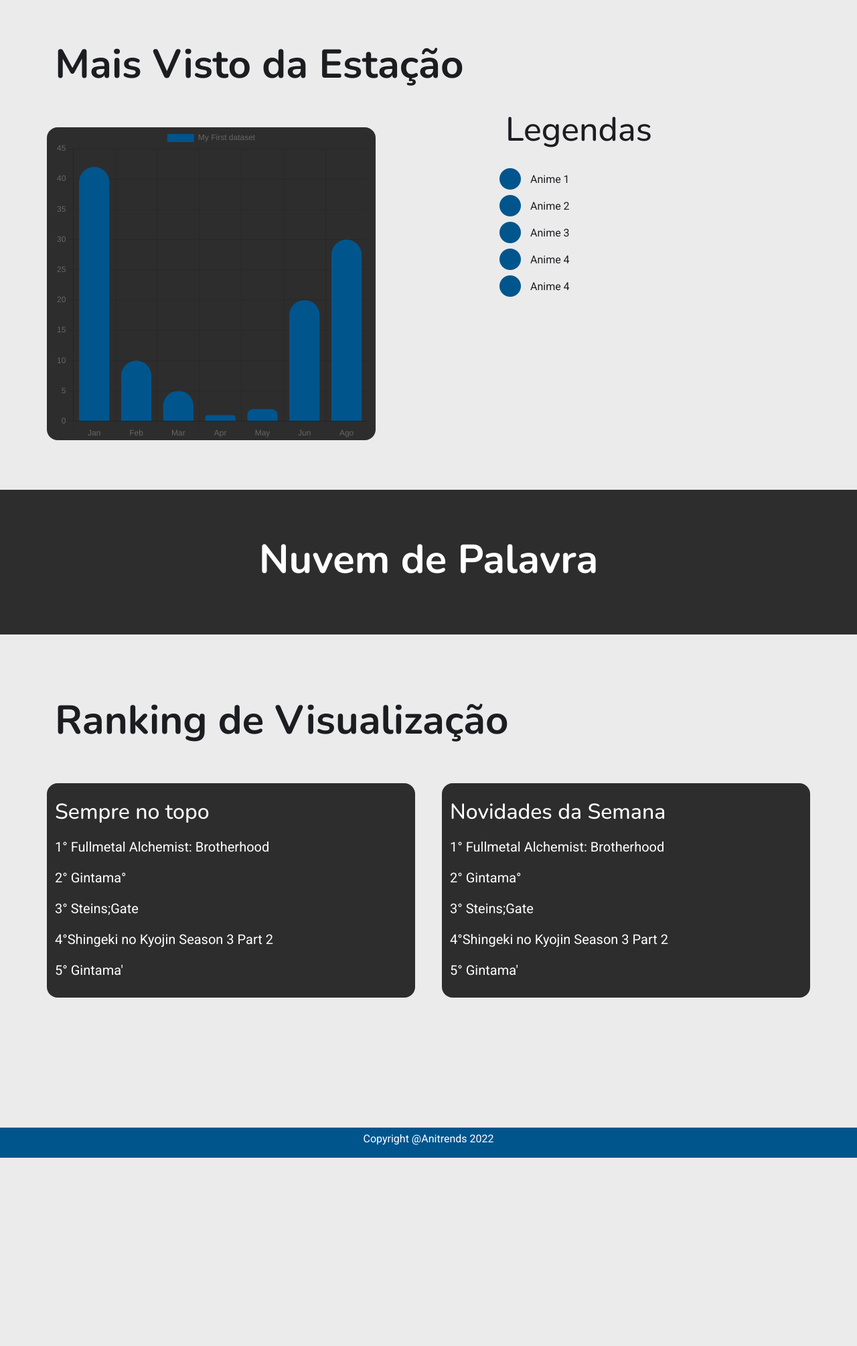
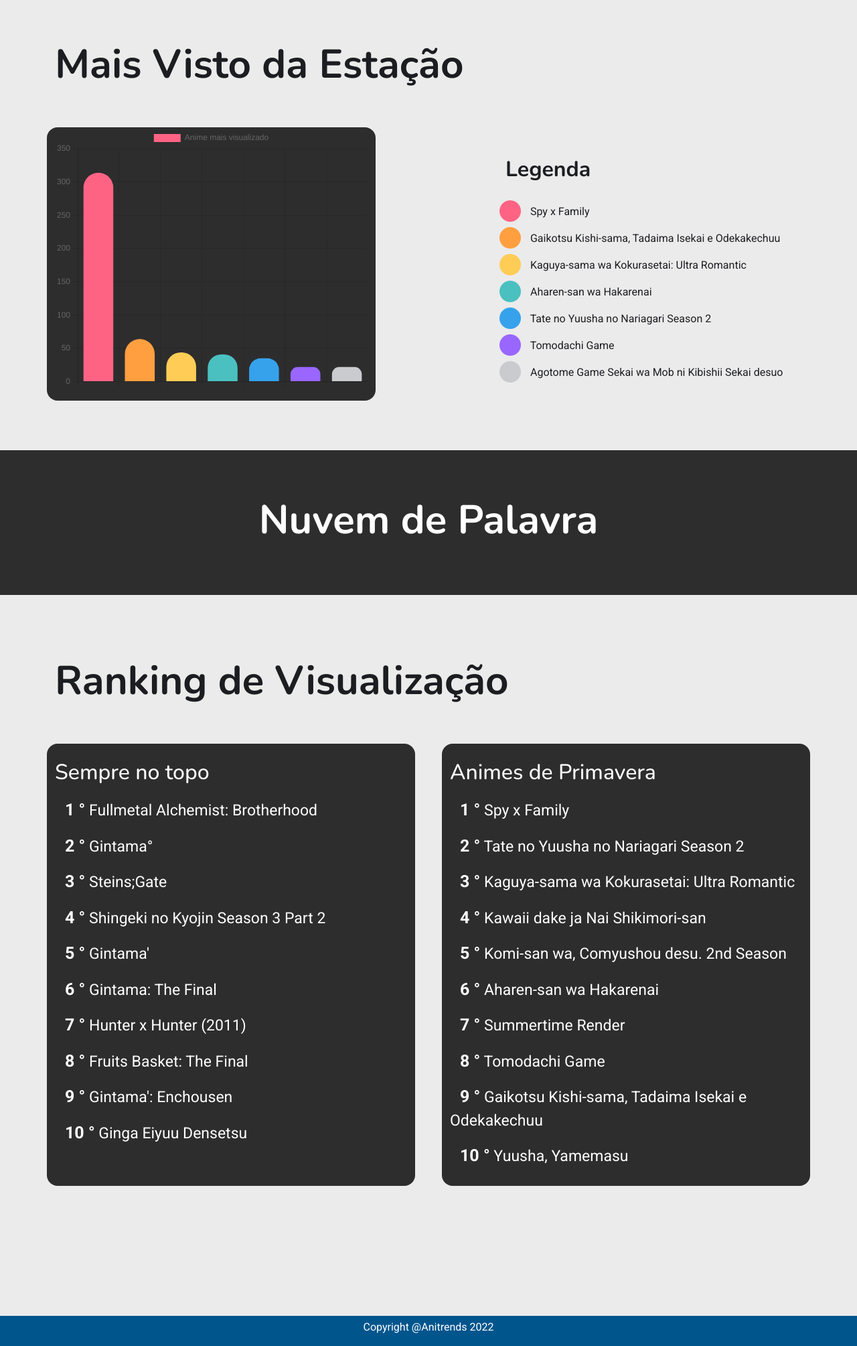
Before and after one commit to gustapinto/fatec_dsm_pi_terceiro_semestre, a Django app: template site/templates/dashb.html in a window 1280 px wide. Shown: the part 58-2067 px from the top of the page at 67% size. Before the commit the page ends 1786 px from the top, so only its background shows below. Run offline with Django 3.2, Linux system fonts and the light colour scheme; the template is opened without the code that fills it, so the values that code supplies are empty; some libraries are stand-ins or nearby versions.

Commit message:
Alterações gráfico

```diff
--- a/site/dashb/admin.py
+++ b/site/dashb/admin.py
@@ -1,6 +1,6 @@
 
 from django.contrib import admin
-from.models import Top, Primavera, Verao, Outono, Inverno
+from.models import Top, Primavera, Verao, Outono, Inverno,MaisVisto
 
 # Register your models here.
 
@@ -9,3 +9,4 @@ admin.site.register(Primavera)
 admin.site.register(Verao)
 admin.site.register(Outono)
 admin.site.register(Inverno)
+admin.site.register(MaisVisto)
--- a/site/dashb/views.py
+++ b/site/dashb/views.py
@@ -1,6 +1,10 @@
 
+from django.http import HttpResponse
 from django.views.generic import TemplateView
 
 # Create your views here.
 class DashbView(TemplateView):
     template_name = "dashb.html"
+
+#def dashb(request):
+   # return HttpResponse('teste')
--- a/site/static/js/js.js
+++ b/site/static/js/js.js
@@ -1,21 +1,37 @@
 const labels = [
-    'Jan',
-    'Feb',
-    'Mar',
-    'Apr',
-    'May',
-    'Jun',
-    'Ago',
+    '',
+    '',
+    '',
+    '',
+    '',
+    '',
+    '',
 ];
 
 const data = {
     labels: labels,
     datasets: [{
-        label: 'My First dataset',
-        backgroundColor: 'rgb(1, 85, 141)',
-        borderColor: 'rgb(1, 85, 141)',
+        label: 'Anime mais visualizado',
+        backgroundColor: [
+            'rgb(255, 99, 132 )',
+            'rgb(255, 159, 64 )',
+            'rgb(255, 205, 86 )',
+            'rgb(75, 192, 192 )',
+            'rgb(54, 162, 235 )',
+            'rgb(153, 102, 255 )',
+            'rgb(201, 203, 207 )'
+        ],
+        borderColor: [
+            'rgb(255, 99, 132)',
+            'rgb(255, 159, 64)',
+            'rgb(255, 205, 86)',
+            'rgb(75, 192, 192)',
+            'rgb(54, 162, 235)',
+            'rgb(153, 102, 255)',
+            'rgb(201, 203, 207)'
+        ],
         borderRadius: Number.MAX_VALUE,
-        data: [42, 10, 5, 1, 2, 20, 30, 0],
+        data: [314, 64, 44, 41, 35, 22, 22, 0],
     }]
 };
 
@@ -30,10 +46,10 @@ const config = {
                     barPercentage: 0.3
                 }],
                 backdropPadding: {
-                    x: 5,
-                    y: 4
+                    x: 2,
+                    y: 1
                 }
             }
         }
     }
-}
+};
--- a/site/templates/base.html
+++ b/site/templates/base.html
@@ -175,15 +175,18 @@
             margin-bottom:50px;
             margin-top:50px;
         }
-        .aumenta{
-            font-size:50px;
+        aumenta{
+            font-size:25px;
+            font-weight: bold!important;
+            padding-left:15px;
+        }
 
-        }
         .parag{
-            font-size:20px;
-            font-weight: normal;
+            font-size:23px;
+            font-weight: normal!important;
             padding-bottom:10px;
             padding-top:10px;
+
         }
         .bold{
             font-weight: bold!important;
@@ -198,14 +201,37 @@
             font-family: 'Roboto', sans-serif !important;
         }
         .fa-solid{
-            color: #01558D!important;
             padding-right:10px;
             padding-left:15px;
 
         }
         .alinha{
             padding-left:150px;
+            margin-top:50px!important;
         }
+        .pinkcor{
+            color: rgb(255, 99, 132 );
+        }
+        .oranjcor{
+            color: rgb(255, 159, 64 );
+        }
+        .yellowcor{
+            color: rgb(255, 205, 86 );
+        }
+
+        .turqcor{
+            color: rgb(75, 192, 192 );
+        }
+        .blue{
+            color:rgb(54, 162, 235 );
+        }
+        .purpcor{
+            color:rgb(153, 102, 255 );
+        }
+        .graycor{
+            color:rgb(201, 203, 207 );
+        }
+
     </style>
     </style>
 
--- a/site/templates/dashb.html
+++ b/site/templates/dashb.html
@@ -8,17 +8,18 @@
 <div class="container"><br>
     <h1 class="bold">Mais Visto da Estação</h1>
         <div class="row">
-
-                <div class="col bg-cinza-escuro rounded-4 text-center top1">
-                <canvas id="myChart" width="200" height="200"></canvas>
-                </div>
-                <div class="col  rounded-4 alinha">
-                 <h2 class=" p-4 aumenta">Legendas</h2>
-                        <p><i class="fa-solid fa-circle fa-2xl"></i>  Anime 1</p>
-                        <p><i class="fa-solid fa-circle fa-2xl"></i>  Anime 2</p>
-                        <p><i class="fa-solid fa-circle fa-2xl"></i>  Anime 3</p>
-                        <p><i class="fa-solid fa-circle fa-2xl"></i>  Anime 4</p>
-                        <p><i class="fa-solid fa-circle fa-2xl"></i>  Anime 4</p>
+            <div class="col bg-cinza-escuro rounded-4 text-center top1">
+                <canvas id="myChart" width="400" height="350"></canvas>
+            </div>
+                <div class="col rounded-4 alinha">
+                 <h2 class=" p-4 aumenta bold">Legenda</h2>
+                        <p><i class="fa-solid fa-circle fa-2xl pinkcor"></i>  Spy x Family</p>
+                        <p><i class="fa-solid fa-circle fa-2xl oranjcor"></i>  Gaikotsu Kishi-sama, Tadaima Isekai e Odekakechuu </p>
+                        <p><i class="fa-solid fa-circle fa-2xl yellowcor"></i>  Kaguya-sama wa Kokurasetai: Ultra Romantic</p>
+                        <p><i class="fa-solid fa-circle fa-2xl turqcor"></i>  Aharen-san wa Hakarenai</p>
+                        <p><i class="fa-solid fa-circle fa-2xl blue"></i> Tate no Yuusha no Nariagari Season 2</p>
+                        <p><i class="fa-solid fa-circle fa-2xl purpcor"></i> Tomodachi Game</p>
+                        <p><i class="fa-solid fa-circle fa-2xl graycor"></i> Agotome Game Sekai wa Mob ni Kibishii Sekai desuo</p>
                      </div>
                 </div>
             </div>
@@ -45,25 +46,34 @@
 
                 <h2>Sempre no topo</h2>
                 <div class="parag">
-                <p><aumenta>1°</aumenta> Fullmetal Alchemist: Brotherhood</p>
-                <p><aumenta>2°</aumenta> Gintama°</p>
-                <p><aumenta>3°</aumenta> Steins;Gate</p>
-                <p><aumenta>4°</aumenta>Shingeki no Kyojin Season 3 Part 2</p>
-                <p><aumenta>5°</aumenta> Gintama'</p>
-
+                <p><aumenta>1 °</aumenta> Fullmetal Alchemist: Brotherhood</p>
+                <p><aumenta>2 °</aumenta> Gintama°</p>
+                <p><aumenta>3 °</aumenta> Steins;Gate</p>
+                <p><aumenta>4 °</aumenta> Shingeki no Kyojin Season 3 Part 2</p>
+                <p><aumenta>5 °</aumenta> Gintama'</p>
+                <p><aumenta>6 °</aumenta> Gintama: The Final </p>
+                <p><aumenta>7 °</aumenta> Hunter x Hunter (2011)</p>
+                <p><aumenta>8 °</aumenta> Fruits Basket: The Final </p>
+                <p><aumenta>9 °</aumenta> Gintama': Enchousen </p>
+                <p><aumenta>10 °</aumenta> Ginga Eiyuu Densetsu </p>
                 </div>
 
             </div>
 
             <div class="col bg-cinza-escuro rounded-4  top">
                 <br>
-                <h2>Novidades da Semana</h2>
+                <h2>Animes de Primavera</h2>
                 <div class="parag">
-                    <p><aumenta>1°</aumenta> Fullmetal Alchemist: Brotherhood</p>
-                    <p><aumenta>2°</aumenta> Gintama°</p>
-                    <p><aumenta>3°</aumenta> Steins;Gate</p>
-                    <p><aumenta>4°</aumenta>Shingeki no Kyojin Season 3 Part 2</p>
-                    <p><aumenta>5°</aumenta> Gintama'</p>
+                    <p><aumenta>1 °</aumenta> Spy x Family</p>
+                    <p><aumenta>2 °</aumenta> Tate no Yuusha no Nariagari Season 2</p>
+                    <p><aumenta>3 °</aumenta> Kaguya-sama wa Kokurasetai: Ultra Romantic</p>
+                    <p><aumenta>4 °</aumenta> Kawaii dake ja Nai Shikimori-san</p>
+                    <p><aumenta>5 °</aumenta> Komi-san wa, Comyushou desu. 2nd Season</p>
+                    <p><aumenta>6 °</aumenta> Aharen-san wa Hakarenai</p>
+                    <p><aumenta>7 °</aumenta> Summertime Render</p>
+                    <p><aumenta>8 °</aumenta> Tomodachi Game</p>
+                    <p><aumenta>9 °</aumenta> Gaikotsu Kishi-sama, Tadaima Isekai e Odekakechuu</p>
+                    <p><aumenta>10 °</aumenta> Yuusha, Yamemasu</p>
 
                     </div>
 
```
Also changed, not shown: site/dashb/models.py (+7 -0 lines), site/dashb/migrations/0004_maisvisto.py (added).
